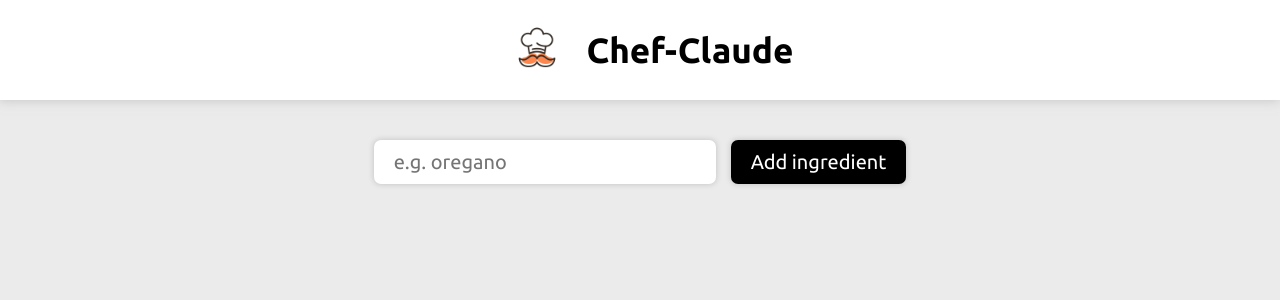
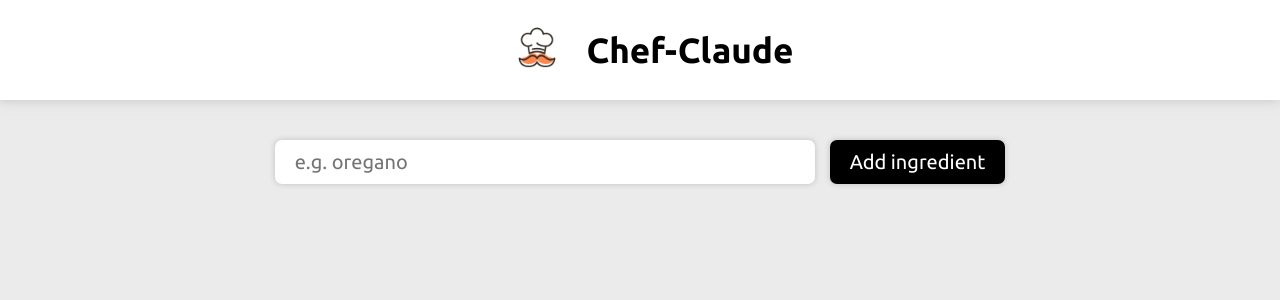
Before and after one commit to ActionJags95/odin_testing, a React (Vite) app in the folder Projects/chef-claude/: page / in a window 1280 px wide. Shown: the top 300 px of the page. Built offline with nearby package versions, Linux system fonts and the light colour scheme.

Commit message:
Edited the width of input, minor formatting

```diff
--- a/Projects/chef-claude/src/components/main.css
+++ b/Projects/chef-claude/src/components/main.css
@@ -6,7 +6,8 @@
   margin: 40px;
 }
 
-.add-ingredient-form>input, button {
+.add-ingredient-form>input,
+button {
   font-family: inherit;
   font-size: 20px;
   padding: 10px 20px;
@@ -15,7 +16,13 @@
   box-shadow: 0px 0px 5px 1px #7b7b7b47;
 }
 
-.add-ingredient-form > button {
+.add-ingredient-form>input {
+  flex-grow: 1;
+  min-width: 150px;
+  max-width: 500px;
+}
+
+.add-ingredient-form>button {
   background-color: black;
   color: white;
 }
```
